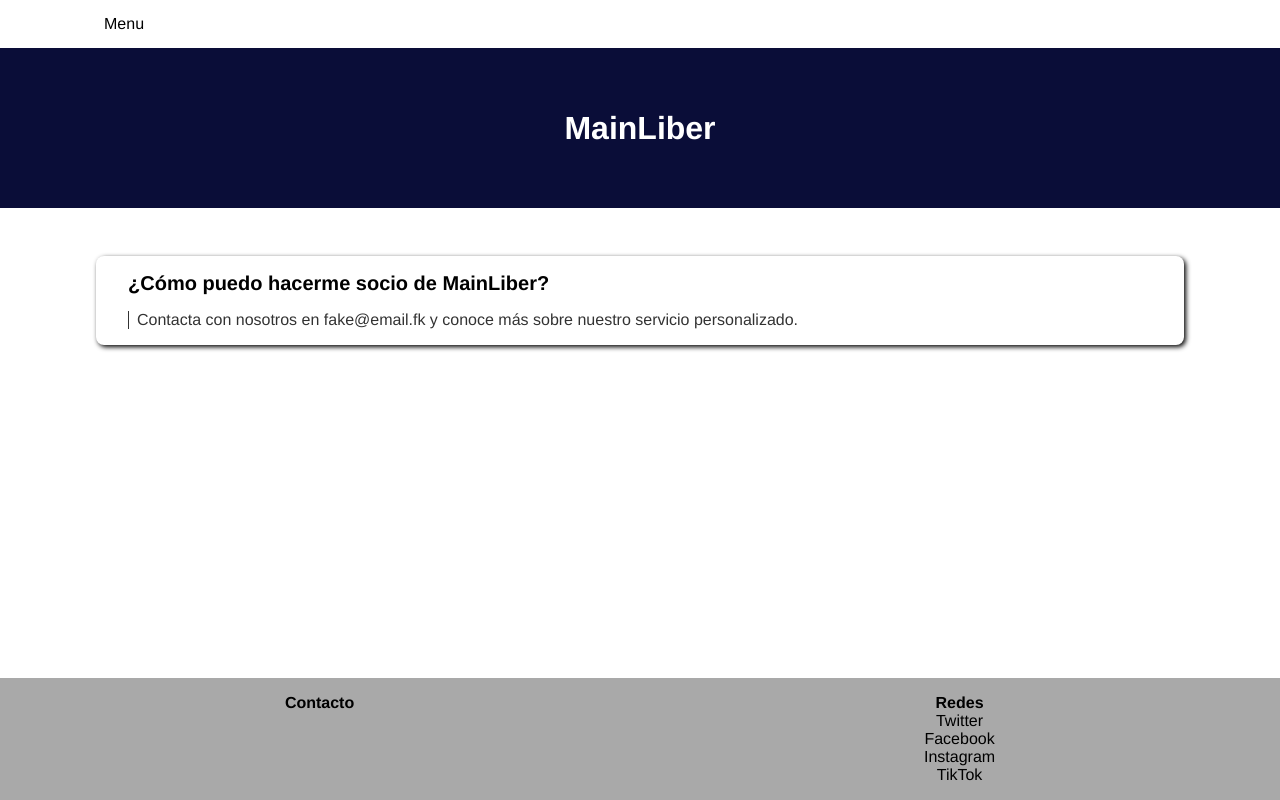
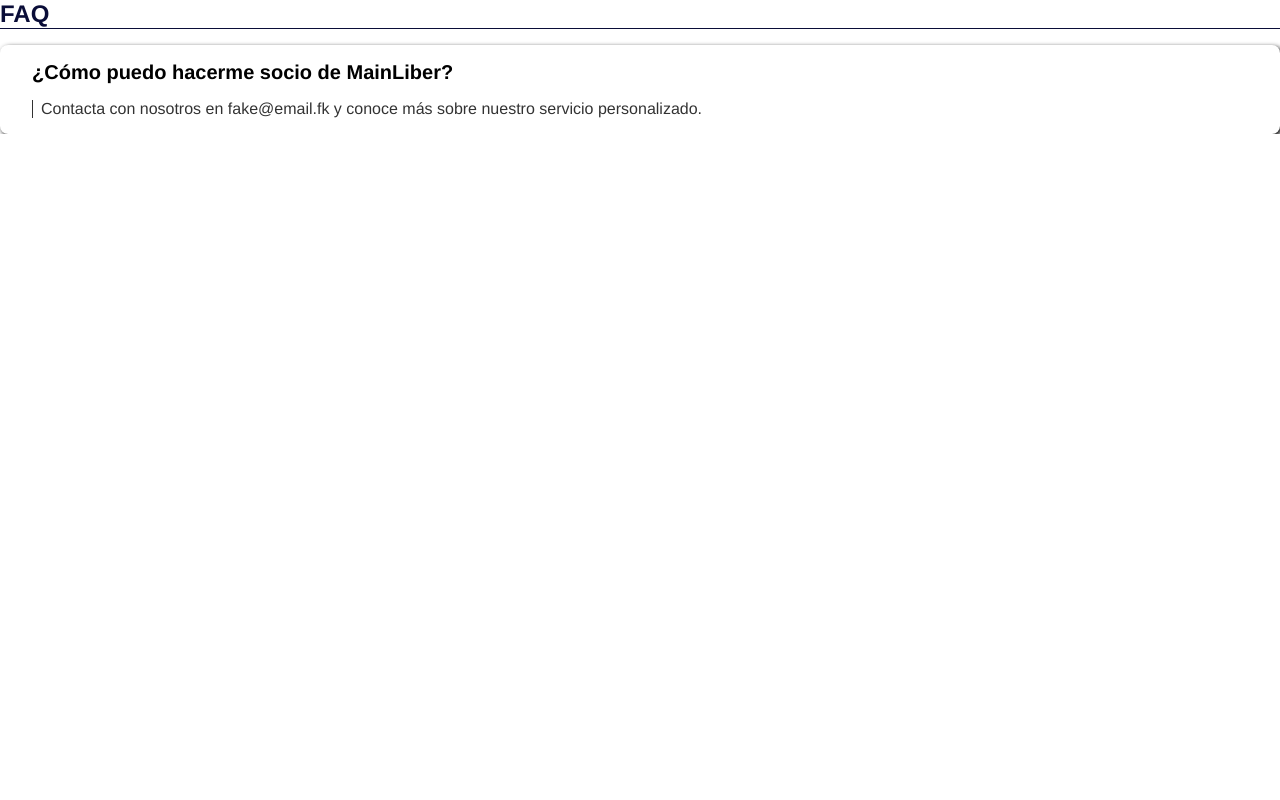
Before and after one commit to joseignacioLS/next-mainliber, a Next.js app: page /faq in a window 1280 px wide. Built offline with nearby package versions, Linux system fonts and the light colour scheme; no server answers.

Commit message:
move to single-page

```diff
--- a/src/components/Header/_header.tsx
+++ b/src/components/Header/_header.tsx
@@ -2,7 +2,6 @@
 
 import styles from "@/styles/Header/Header.module.scss";
 import GoogleLogin from "./_googleLogin";
-import Link from "next/link";
 import Menu from "./_menu";
 import Head from "next/head";
 
@@ -12,7 +11,7 @@
       <Head>
         <title>MainLiber</title>
       </Head>
-      <nav>
+      <nav className={styles.navbar}>
         <Menu></Menu>
         <GoogleLogin></GoogleLogin>
       </nav>
--- a/src/components/Header/_menu.tsx
+++ b/src/components/Header/_menu.tsx
@@ -1,23 +1,16 @@
-import Link from 'next/link'
-import React, { useState } from 'react'
+import React, { useState } from "react";
 
-import styles from "@/styles/Header/Menu.module.scss"
+import styles from "@/styles/Header/Menu.module.scss";
 
 const Menu = () => {
-  const [isMenuShown, setIsMenuShown] = useState(false)
 
-  const toggleMenu = ():void => {
-    setIsMenuShown(oldValue => !oldValue);
-  }
+  return (
+    <div className={styles.menu}>
+      <a href="#">Home</a>
+      <a href="#consultas">Consultas</a>
+      <a href="#faq">FAQ</a>
+    </div>
+  );
+};
 
-  return <div className={styles.menu}>
-    <span className={styles.menuName} onClick={toggleMenu}>Menu</span>
-    {isMenuShown && <div className={styles.links}>
-      <Link href="/">Home</Link>
-      <Link href="/consultas">Consultas</Link>
-      <Link href="/faq">FAQ</Link>
-    </div>}
-  </div>
-}
-
-export default Menu
+export default Menu;
--- a/src/pages/_app.tsx
+++ b/src/pages/_app.tsx
@@ -1,5 +1,5 @@
 import { UserContextProvider } from "@/contexts/user";
-import "@/styles/globals.css";
+import "@/styles/globals.scss";
 import type { AppProps } from "next/app";
 
 export default function App({ Component, pageProps }: AppProps) {
--- a/src/pages/faq/index.tsx
+++ b/src/pages/faq/index.tsx
@@ -6,21 +6,26 @@
 const questions = [
   {
     question: "¿Cómo puedo hacerme socio de MainLiber?",
-    answer:"Contacta con nosotros en fake@email.fk y conoce más sobre nuestro servicio personalizado."
-  }
-]
+    answer:
+      "Contacta con nosotros en fake@email.fk y conoce más sobre nuestro servicio personalizado.",
+  },
+];
 
 const FAQ = () => {
   return (
-    <div className="layout">
-      <Header></Header>
-      <main>
-        {questions.map(question => {
-          return <Question key={question.question} question={question.question} answer={question.answer} showAvatar={false}></Question>
-        })}
-      </main>
-      <Footer></Footer>
-    </div>
+    <>
+    <h2>FAQ</h2>
+      {questions.map((question) => {
+        return (
+          <Question
+            key={question.question}
+            question={question.question}
+            answer={question.answer}
+            showAvatar={false}
+          ></Question>
+        );
+      })}
+    </>
   );
 };
 
--- a/src/styles/Header/Header.module.scss
+++ b/src/styles/Header/Header.module.scss
@@ -1,14 +1,20 @@
+@import "../variables";
+
 .header {
   position: relative;
 
-  margin-bottom: 3rem;
+  margin-top: 3rem;
 
   display: flex;
   flex-direction: column;
 
-  background-color: rgb(10, 13, 56);
+  background-color: $main_dark;
 
-  nav {
+  .navbar {
+    position: fixed;
+    top: 0px;
+
+    width: 100%;
     height: 3rem;
 
     padding: 0 6rem;
@@ -18,6 +24,10 @@
     align-items: center;
 
     background-color: white;
+
+    z-index:1;
+
+    box-shadow: 0px 3px 5px $main_dark;
 
     .navLinks {
       display: flex;
--- a/src/styles/Header/Menu.module.scss
+++ b/src/styles/Header/Menu.module.scss
@@ -1,34 +1,10 @@
 .menu {
-  width: max-content;
-
-  position: relative;
+    position: relative;
 
   padding: 0 .5rem;
 
   display: flex;
-  flex-direction: column;
-  align-items: flex-start;
+  flex-direction: row;
   gap: 1rem;
 
-  &Name {
-    cursor: pointer;
-  }
-  .links {
-    width: max-content;
-
-    position: absolute;
-    top: 2.5rem;
-    left: 0;
-
-    padding: .5rem;
-
-    display: flex;
-    flex-direction: column;
-    align-items: flex-start;
-    gap: .5rem;
-
-    background-color: white;
-
-    border-radius: .5rem;
-  }
 }
--- a/src/styles/Home.module.scss
+++ b/src/styles/Home.module.scss
@@ -1,5 +1,5 @@
 .mainSection {
-  margin-bottom: 3rem;
+  padding-top: 4rem;
 
   h2 {
     margin-bottom: 1rem;
@@ -8,7 +8,7 @@
   .services {
     display: grid;
     grid-template-columns: repeat(auto-fit, minmax(250px, 1fr));
-    column-gap: 1rem;
+    gap: 1rem;
 
     .service {
       min-width: 10rem;
@@ -25,6 +25,7 @@
       box-shadow: 2px 2px 5px black;
 
       transition: scale .1s;
+
       img {
         width: 6rem;
       }
--- /dev/null
+++ b/src/styles/_variables.scss
@@ -0,0 +1 @@
+$main_dark: rgb(10, 13, 56);
--- a/src/styles/globals.css
+++ b/src/styles/globals.scss
@@ -1,3 +1,5 @@
+@import "variables.scss";
+
 * {
   box-sizing: border-box;
   padding: 0;
@@ -10,15 +12,20 @@
 body {
   max-width: 100vw;
   overflow-x: hidden;
+  scroll-behavior: smooth;
 }
 
 h2, h3 {
   margin-bottom: 1rem;
-  border-bottom: 1px solid black;
+  border-bottom: 1px solid $main_dark;
 }
 
 h4{
   margin-bottom: .5rem;
+}
+
+h2, h3, h4 {
+  color: $main_dark;
 }
 
 
@@ -42,7 +49,7 @@
 }
 
 .link {
-  color: rgb(10, 13, 56);
+  color: $main_dark;
 }
 
 button {
@@ -52,7 +59,7 @@
 
   border: 0;
 
-  background-color: rgb(10, 13, 56);;
+  background-color: $main_dark;
   color: white;
   font-size: 18px;
   border-radius: .5rem;
```
Also changed, not shown: src/pages/consultas/index.tsx (+7 -12 lines), src/pages/index.tsx (+8 -0 lines).
